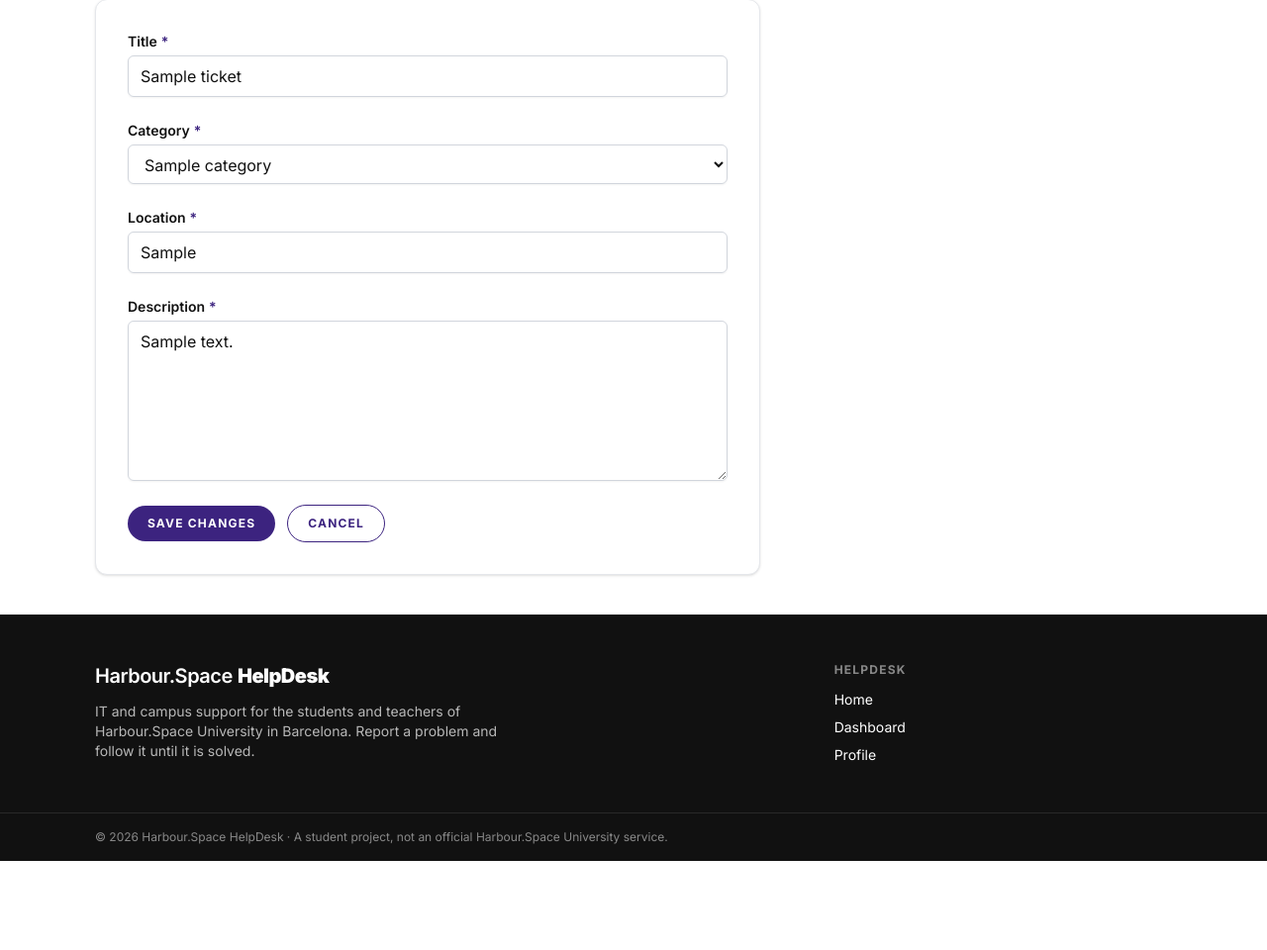
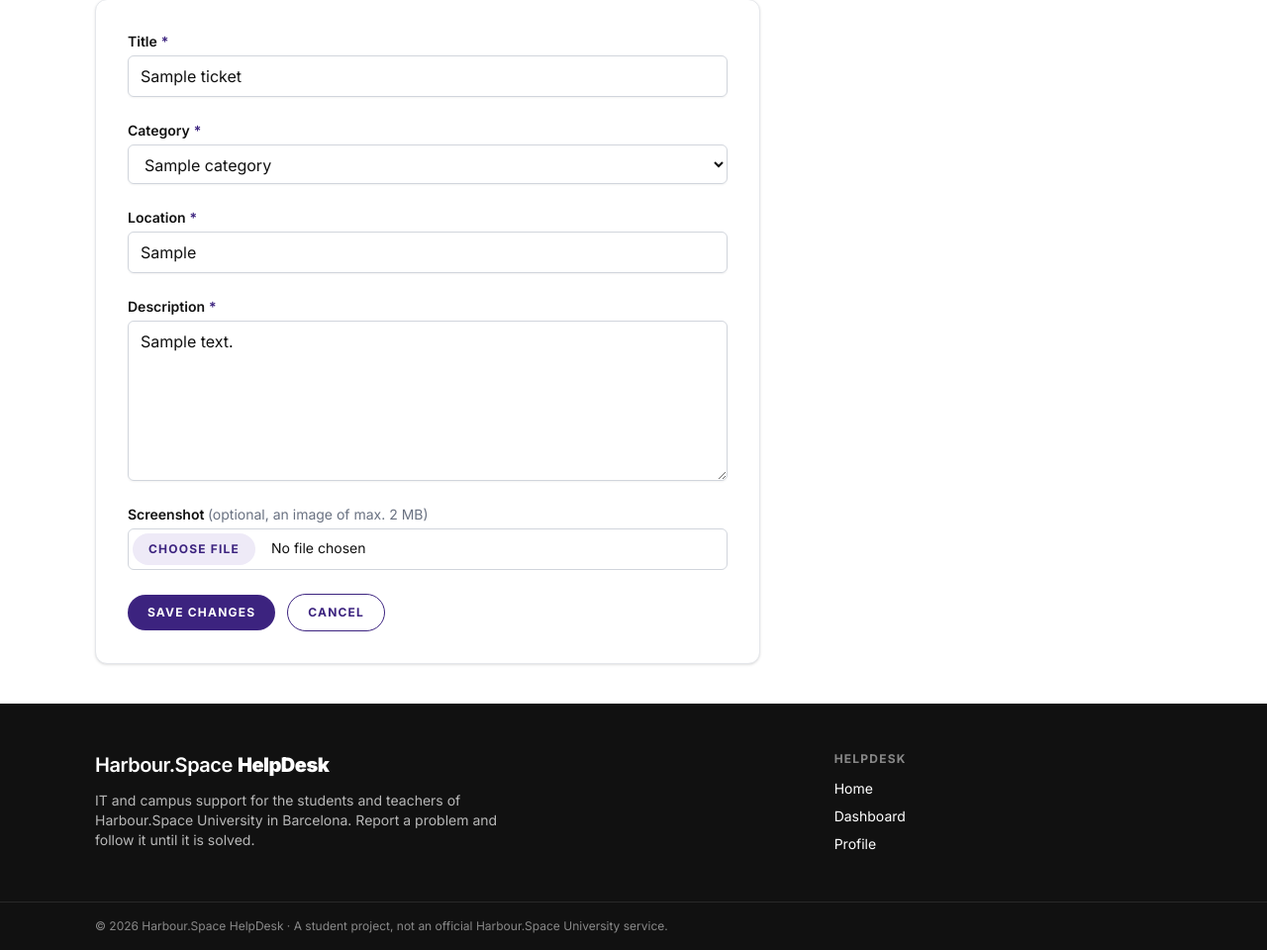
Before and after one commit to xkhaliil/HelpDeskHarbourSpace, a Laravel app: page /tickets/1/edit in a window 1280 px wide. Shown: the part 210-1170 px from the top of the page at 99% size. Before the commit the page ends 1080 px from the top, so only its background shows below. Run offline with Laravel 12, Linux system fonts and the light colour scheme; a user stored in the database is signed in; data comes from the database, SQL or seed files in the repository; tables that the repository leaves empty hold one stand-in row (values such as "Sample post"); some libraries are stand-ins or nearby versions.

Commit message:
Add screenshot upload to tickets

```diff
--- a/app/Http/Controllers/TicketController.php
+++ b/app/Http/Controllers/TicketController.php
@@ -47,7 +47,14 @@ class TicketController extends Controller
      */
     public function store(StoreTicketRequest $request): RedirectResponse
     {
-        $ticket = $request->user()->tickets()->create($request->validated());
+        $data = $request->safe()->except('screenshot');
+
+        if ($request->hasFile('screenshot')) {
+            // Saved in storage/app/public/screenshots, visible after "php artisan storage:link".
+            $data['screenshot'] = $request->file('screenshot')->store('screenshots', 'public');
+        }
+
+        $ticket = $request->user()->tickets()->create($data);
 
         return redirect()->route('tickets.show', $ticket)
             ->with('success', 'Your ticket has been created. The IT and campus team will look at it soon.');
@@ -84,7 +91,15 @@ class TicketController extends Controller
     {
         Gate::authorize('update', $ticket);
 
-        $ticket->update($request->validated());
+        $data = $request->safe()->except('screenshot');
+
+        if ($request->hasFile('screenshot')) {
+            // A new image replaces the old one.
+            $ticket->deleteScreenshot();
+            $data['screenshot'] = $request->file('screenshot')->store('screenshots', 'public');
+        }
+
+        $ticket->update($data);
 
         return redirect()->route('tickets.show', $ticket)
             ->with('success', 'Your ticket has been updated.');
@@ -97,6 +112,7 @@ class TicketController extends Controller
     {
         Gate::authorize('delete', $ticket);
 
+        $ticket->deleteScreenshot();
         $ticket->delete();
 
         return redirect()->route('tickets.index')
--- a/app/Http/Requests/StoreTicketRequest.php
+++ b/app/Http/Requests/StoreTicketRequest.php
@@ -27,6 +27,7 @@ class StoreTicketRequest extends FormRequest
             'category_id' => ['required', 'integer', 'exists:categories,id'],
             'location' => ['required', 'string', 'max:255'],
             'description' => ['required', 'string', 'min:10', 'max:5000'],
+            'screenshot' => ['nullable', 'image', 'mimes:jpg,jpeg,png,webp', 'max:2048'],
         ];
     }
 
--- a/app/Http/Requests/UpdateTicketRequest.php
+++ b/app/Http/Requests/UpdateTicketRequest.php
@@ -27,6 +27,7 @@ class UpdateTicketRequest extends FormRequest
             'category_id' => ['required', 'integer', 'exists:categories,id'],
             'location' => ['required', 'string', 'max:255'],
             'description' => ['required', 'string', 'min:10', 'max:5000'],
+            'screenshot' => ['nullable', 'image', 'mimes:jpg,jpeg,png,webp', 'max:2048'],
         ];
     }
 
--- a/app/Models/Ticket.php
+++ b/app/Models/Ticket.php
@@ -8,6 +8,7 @@ use Database\Factories\TicketFactory;
 use Illuminate\Database\Eloquent\Factories\HasFactory;
 use Illuminate\Database\Eloquent\Model;
 use Illuminate\Database\Eloquent\Relations\BelongsTo;
+use Illuminate\Support\Facades\Storage;
 
 class Ticket extends Model
 {
@@ -60,4 +61,26 @@ class Ticket extends Model
     {
         return $this->belongsTo(Category::class);
     }
+
+    /**
+     * The URL of the uploaded screenshot, or null when there is no (existing) image.
+     */
+    public function screenshotUrl(): ?string
+    {
+        if ($this->screenshot === null || ! Storage::disk('public')->exists($this->screenshot)) {
+            return null;
+        }
+
+        return asset('storage/'.$this->screenshot);
+    }
+
+    /**
+     * Remove the uploaded screenshot file from the public disk.
+     */
+    public function deleteScreenshot(): void
+    {
+        if ($this->screenshot !== null) {
+            Storage::disk('public')->delete($this->screenshot);
+        }
+    }
 }
--- a/resources/views/tickets/create.blade.php
+++ b/resources/views/tickets/create.blade.php
@@ -1,6 +1,6 @@
 <x-app-layout title="New ticket">
     <x-card class="max-w-2xl sm:p-8">
-        <form action="{{ route('tickets.store') }}" method="POST" class="space-y-6">
+        <form action="{{ route('tickets.store') }}" method="POST" enctype="multipart/form-data" class="space-y-6">
             @csrf
 
             @include('tickets.partials.form', ['ticket' => null])
--- a/resources/views/tickets/edit.blade.php
+++ b/resources/views/tickets/edit.blade.php
@@ -1,6 +1,6 @@
 <x-app-layout title="Edit ticket">
     <x-card class="max-w-2xl sm:p-8">
-        <form action="{{ route('tickets.update', $ticket) }}" method="POST" class="space-y-6">
+        <form action="{{ route('tickets.update', $ticket) }}" method="POST" enctype="multipart/form-data" class="space-y-6">
             @csrf
             @method('PUT')
 
--- a/resources/views/tickets/partials/form.blade.php
+++ b/resources/views/tickets/partials/form.blade.php
@@ -8,3 +8,19 @@
 <x-form-textinput name="location" label="Location" placeholder="For example: Room 2.03 or Library, 1st floor" :value="$ticket?->location" required />
 
 <x-form-textarea name="description" label="Description" rows="6" placeholder="What happened? When did it start? What did you already try?" :value="$ticket?->description" required />
+
+<div class="space-y-1">
+    <label for="screenshot" class="block text-sm font-semibold text-ink">
+        Screenshot <span class="font-normal text-gray-500">(optional, an image of max. 2 MB)</span>
+    </label>
+    <input type="file" id="screenshot" name="screenshot" accept="image/png, image/jpeg, image/webp"
+           class="block w-full rounded-md border p-1 text-sm file:mr-4 file:rounded-full file:border-0 file:bg-harbour-light file:px-4 file:py-2 file:text-xs file:font-bold file:uppercase file:tracking-widest file:text-harbour hover:file:bg-harbour hover:file:text-white {{ $errors->has('screenshot') ? 'border-red-500 bg-red-50' : 'border-gray-300' }}"
+           @if($errors->has('screenshot')) aria-invalid="true" aria-describedby="screenshot-error" @endif>
+    @error('screenshot')
+        <p id="screenshot-error" class="text-sm font-medium text-red-600">{{ $message }}</p>
+    @enderror
+
+    @if ($ticket?->screenshotUrl())
+        <p class="text-xs text-gray-500">This ticket already has a screenshot. A new image replaces it.</p>
+    @endif
+</div>
```
Also changed, not shown: resources/views/tickets/show.blade.php (+9 -0 lines), tests/Feature/TicketScreenshotTest.php (added, +80 -0 lines).
